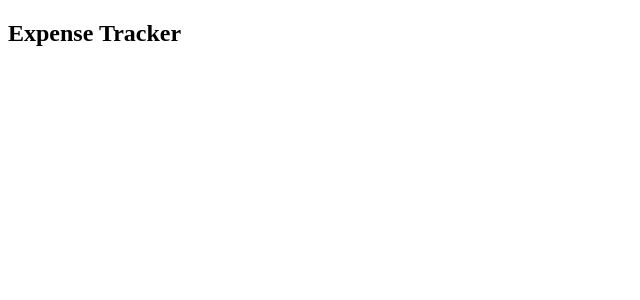
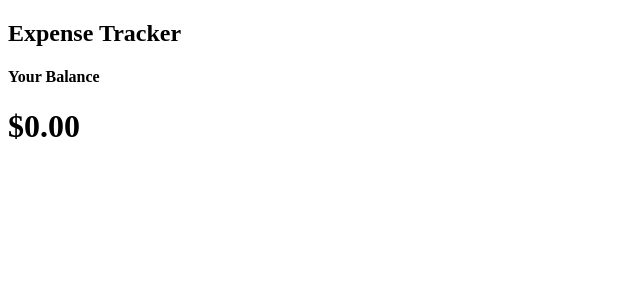
Before and after one commit to MicahBear/expense_tracker, a React (Create React App) app: page / in a window 1280 px wide. Shown: the top 300 px of the page, without its empty margins (0-640 px from the left). Built offline with nearby package versions, Linux system fonts and the light colour scheme.

Commit message:
creating balance component

```diff
--- a/src/App.js
+++ b/src/App.js
@@ -1,10 +1,14 @@
 import React from 'react';
+import { Balance } from './components/balance';
 import { Header } from './components/header';
 
 function App() {
   return (
     <div >
       <Header />
+      <div className='container'>
+        < Balance />
+      </div>
     </div>
   );
 }
--- /dev/null
+++ b/src/components/balance.js
@@ -0,0 +1,12 @@
+import React from 'react'
+
+export const Balance = () => {
+    return (
+        <div>
+            <h4>
+                Your Balance
+            </h4>
+            <h1 id="balance">$0.00</h1>
+        </div>
+    )
+}
```
